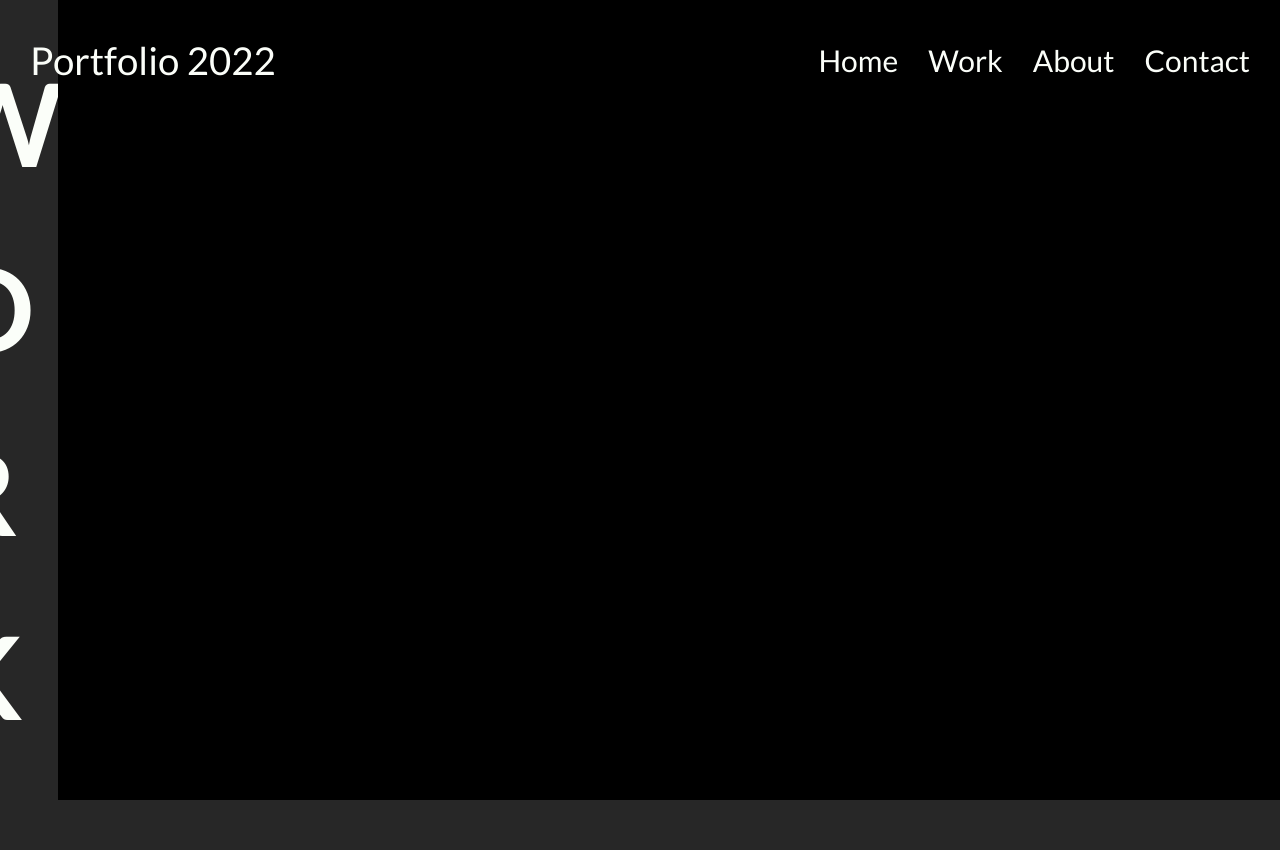
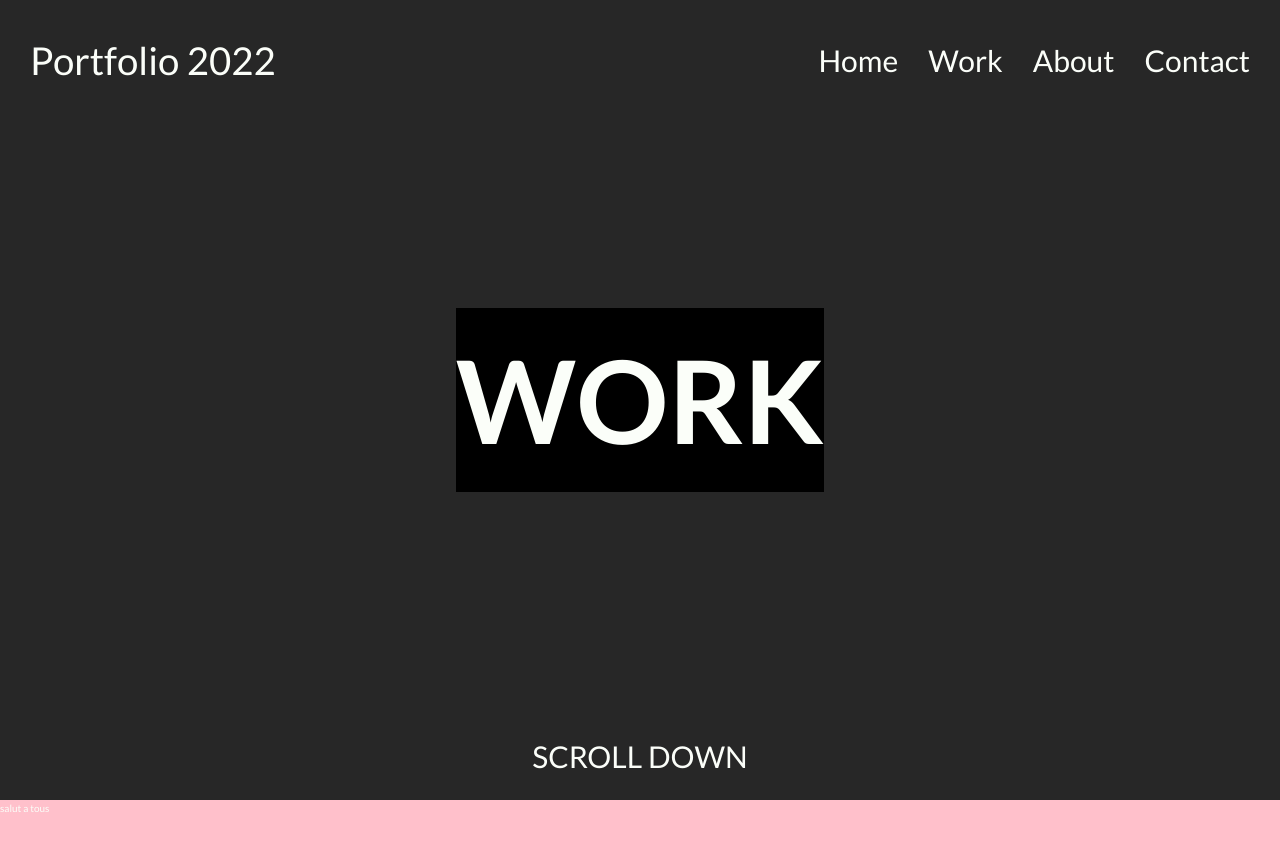
Before and after one commit to MGouillardon/portfolio-project, a website built with Vite: page index.html in a window 1280 px wide. Both pictures are taken after a click on the link "Work". Shown: the top 850 px of the page. Before the commit the page ends 800 px from the top, so only its background shows below. Built offline with nearby package versions, Linux system fonts and the light colour scheme.

Commit message:
feat: homepage work section + add locomotive

```diff
--- a/src/pages/Home.js
+++ b/src/pages/Home.js
@@ -41,7 +41,7 @@ export default {
         </li>
       </ul>
     </footer>
-  </section>
+    </section>
 
     `;
   },
--- a/src/pages/Work.js
+++ b/src/pages/Work.js
@@ -4,25 +4,23 @@ export default {
   render: async () => {
     return `
 
-      <section class="work" id="work">
+    <div data-scroll-container>
+        <section class="work" id="work" data-scroll-section>
 
-      <div data-scroll-container>
+            <h1 class="work__title">
+              <span data-scroll data-scroll-delay="0.45" data-scroll-speed="4" data-scroll-position="top">W</span>
+              <span data-scroll data-scroll-delay="0.65" data-scroll-speed="1" data-scroll-position="top">O</span>
+              <span data-scroll data-scroll-delay="0.25" data-scroll-speed="8" data-scroll-position="top">R</span>
+              <span data-scroll data-scroll-delay="0.95" data-scroll-speed="4" data-scroll-position="top">K</span>
+            </h1>
+            <div class="work__cta-scroll">SCROLL DOWN</div>
 
-      <div class="work__homepage" data-scroll-section>
-        <h1 class="work__title" data-scroll data-scroll-position="top" data-scroll-speed="15">
-          <span data-scroll data-scroll-delay="0.45" data-scroll-speed="4" data-scroll-position="top">W</span>
-          <span data-scroll data-scroll-delay="0.65" data-scroll-speed="4" data-scroll-position="top">O</span>
-          <span data-scroll data-scroll-delay="0.25" data-scroll-speed="4" data-scroll-position="top">R</span>
-          <span data-scroll data-scroll-delay="0.95" data-scroll-speed="4" data-scroll-position="top">K</span>
-        </h1>
-        <div class="work__cta-scroll">SCROLL DOWN</div>
-      <div/>
-      <div class="work__TDEE" data-scroll-section><div/>
-      <div class="work__test" data-scroll-section>test<div/>
 
-    <div/>
+          </section>
+          <div class="work__TDEE" data-scroll-section>salut a tous</div>
+          <div class="work__test" data-scroll-section>
 
-      </section>
+    </div>
       `;
   },
   after_render: async () => {
--- a/src/styles/pages/_work.scss
+++ b/src/styles/pages/_work.scss
@@ -1,32 +1,29 @@
 @use '../abstracts/placeholders' as *;
 
 .work {
-    display: flex;
-    justify-content: center;
-    align-items: center;
-    flex-direction: column;
+    display: grid;
+    place-content: center;
 
-    &__homepage {
-        height: 100vh;
-        @extend %flex-center;
+    &__title {
+        font-size: clamp(3rem, 9vw, 20rem);
+        display: flex;
         position: relative;
+        background: #000;
+
     }
-
     &__cta-scroll {
         position: absolute;
         bottom: 2rem;
+        left: 50%;
+        transform: translateX(-50%);
         font-size: clamp(1.6rem, 3vw, 3rem);
     }
-    &__title {
-        font-size: clamp(3rem, 9vw, 20rem);
-        letter-spacing: -0.5rem;
-        display: inline-block;
-        position: relative;
-
+    &__TDEE {
+        height: 100vh;
+        background: pink;
     }
-    &__TDEE {
-        height: 200vh;
-        width: 100vw;
-        background: #000;
+    &__test {
+        height: 100vh;
+        background: salmon;
     }
 }
```
Also changed, not shown: index.html (line endings or trailing spaces), src/styles/pages/_home.scss (line endings or trailing spaces).
